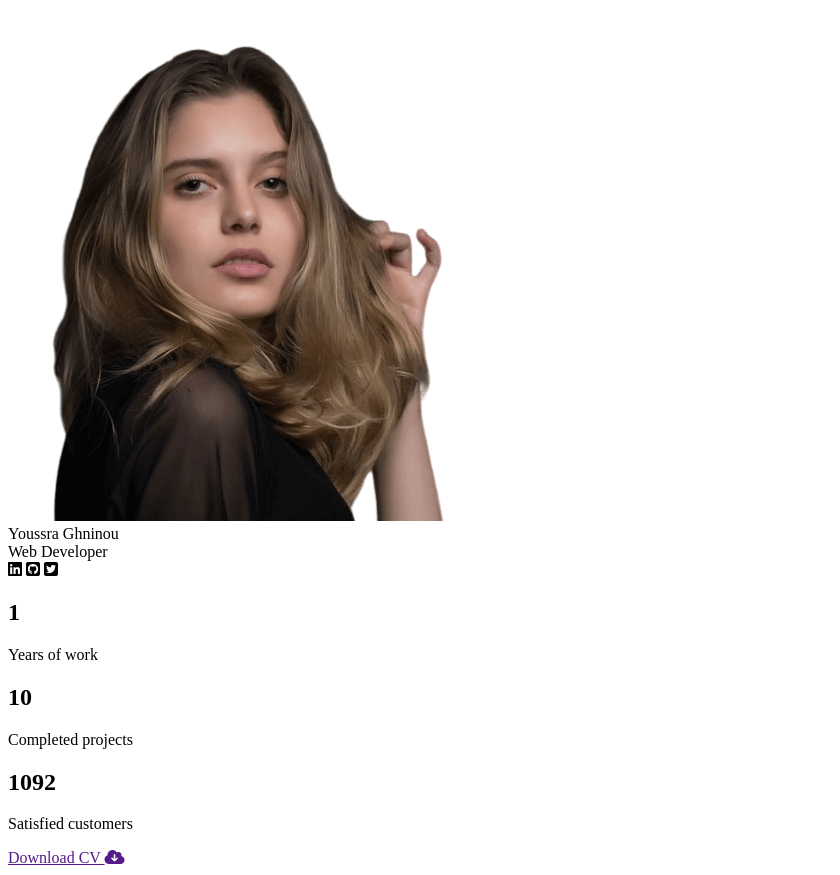
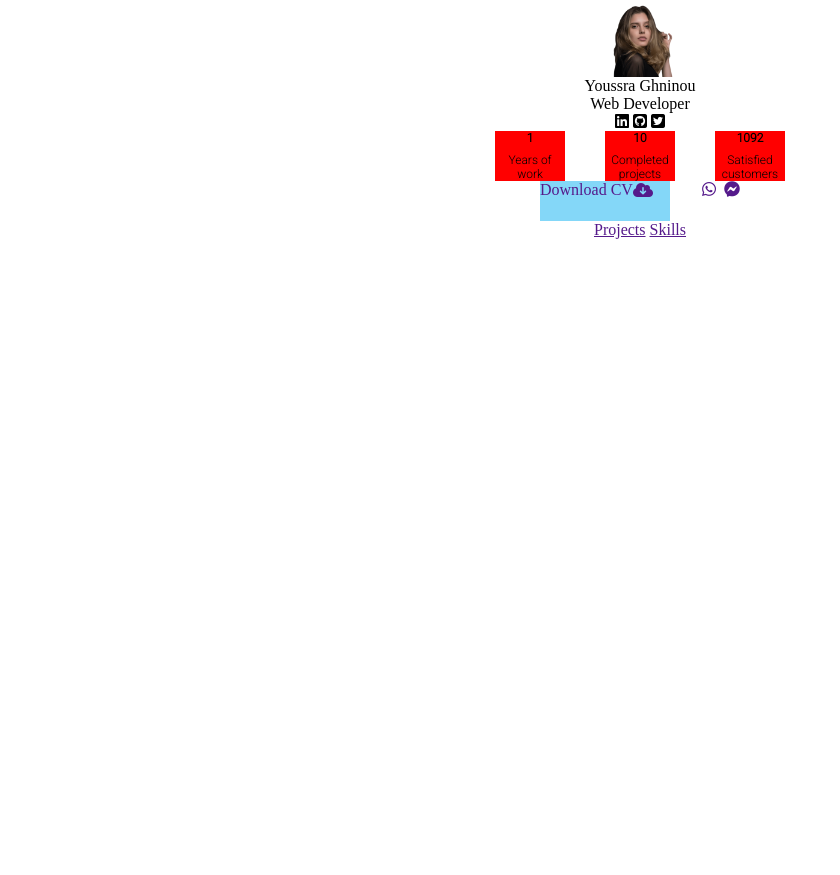
Before and after one commit to youssra-ghninou/Portfolio, a plain HTML site: page index.html in a window 1280 px wide. Shown: the whole page, without its empty margins (0-840 px from the left). After the commit the page ends 800 px from the top, so only its background shows below. Drawn offline with Linux system fonts and the light colour scheme; a web font is replaced by a local one.

Commit message:
2nd commit

```diff
--- a/assets/css/styles.css
+++ b/assets/css/styles.css
@@ -0,0 +1,77 @@
+@import url('https://fonts.googleapis.com/css2?family=Red+Hat+Display:wght@500;700;900&family=Roboto:wght@300&display=swap');
+body{
+  padding: 0px;
+  margin: 0px;
+  width: 100vw;
+  height: 100vh;
+  display: flex;
+  justify-content: center;
+}
+main{
+  display: flex;
+  flex-direction: column;
+  align-items: center;
+}
+#profile{
+  width: 15%;
+  height: auto;
+}
+.image{
+  width : max-content;
+  display: flex;
+  justify-content: center;
+}
+.competences{
+  display: flex;
+  width: 330px;
+  justify-content: space-around;
+}
+.article{
+  display: flex;
+  flex-direction: column;
+  align-items: center;
+}
+.case{
+  display: flex;
+  flex-direction: column;
+  text-align: center;
+  gap: 0.5rem;
+  background-color: red;
+  height: 50px;
+  width: 70px;
+}
+.number{
+  font-size: 12px;
+  font-family:Roboto;
+  font-weight: bold;
+  width: 70px;
+}
+.text{
+  font-size: 12px;
+  font-family:Roboto;
+
+  width: 70px;
+  display: flex;
+  justify-content: space-around;
+
+}
+.contact{
+  display: flex;
+  gap: 2rem;
+}
+.buttons-1{
+  display: flex;
+  gap: 0.5rem;
+}
+.button{
+  width:130px ;
+  height: 40px;
+  background-color: rgb(132, 215, 248);
+
+}
+.down{
+  text-decoration: none;
+  display: flex;
+  align-items: center;
+
+}
--- a/index.html
+++ b/index.html
@@ -7,6 +7,7 @@
     <link rel="stylesheet" href="./assets/css/styles.css">
     <script src="https://kit.fontawesome.com/491b2326aa.js" crossorigin="anonymous"></script>
     <link rel="shortcut icon" href="./assets/img/favicon.png" type="image/x-icon">
+    <link rel="stylesheet" href="https://fonts.google.com/specimen/Roboto">
     <title>Portfolio</title>
 
 </head>
@@ -15,7 +16,7 @@
         <div class="image">
             <img src="./assets/img/perfil.png" alt="profile" id="profile">
         </div>
-        <article>
+        <article class="article">
             <div class="name">
                 Youssra Ghninou
             </div>
@@ -29,16 +30,16 @@
             </div>
             <div class="competences">
                 <div class="case">
-                    <h1>1</h1>
-                    <p>Years of work</p>
+                    <div class="number">1</div>
+                    <div class="text">Years of work</div>
                 </div>
                 <div class="case">
-                    <h1>10</h1>
-                    <p>Completed projects</p>
+                    <div class="number">10</div>
+                    <div class="text">Completed projects</div>
                 </div>
                 <div class="case">
-                    <h1>1092</h1>
-                    <p>Satisfied customers</p>
+                    <div class="number">1092</div>
+                    <div class="text">Satisfied customers</div>
                 </div>
             </div>
             <div class="contact">
@@ -48,6 +49,22 @@
                         <i class="fa-solid fa-cloud-arrow-down"></i>
                     </a>
                 </div>
+                <div class="buttons-1">
+                    <div class="button-1">
+                        <a href="" class="wtp">
+                            <i class="fa-brands fa-whatsapp"></i>
+                        </a>
+                    </div>
+                    <div class="button-1">
+                        <a href="" class="mess">
+                            <i class="fa-brands fa-facebook-messenger"></i>
+                        </a>
+                    </div>
+                </div>
+            </div>
+            <div class="switcher">
+                <a href="" class="projects">Projects</a>
+                <a href="" class="skills">Skills</a>
             </div>
         </article>
     </main>
```
